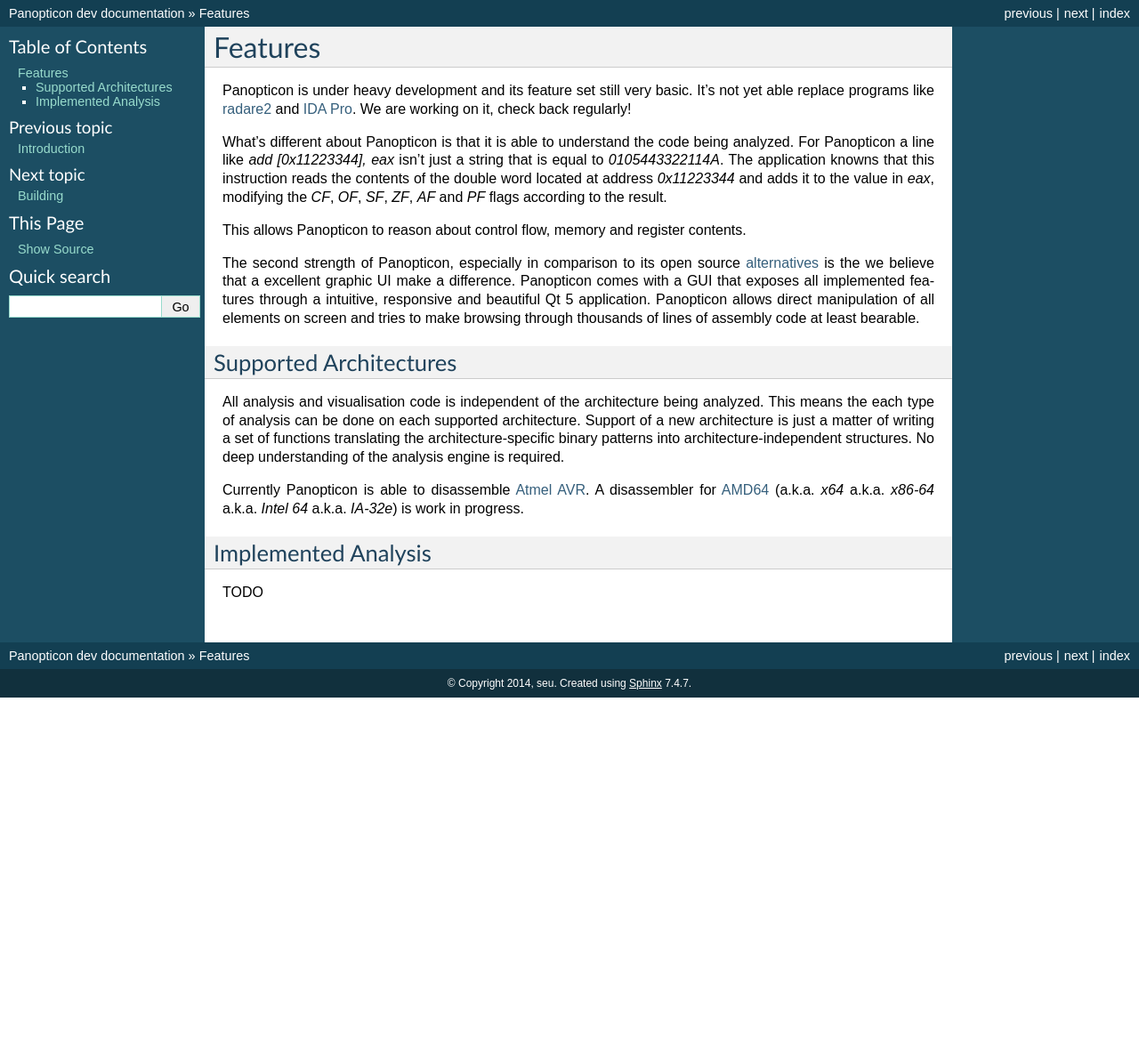
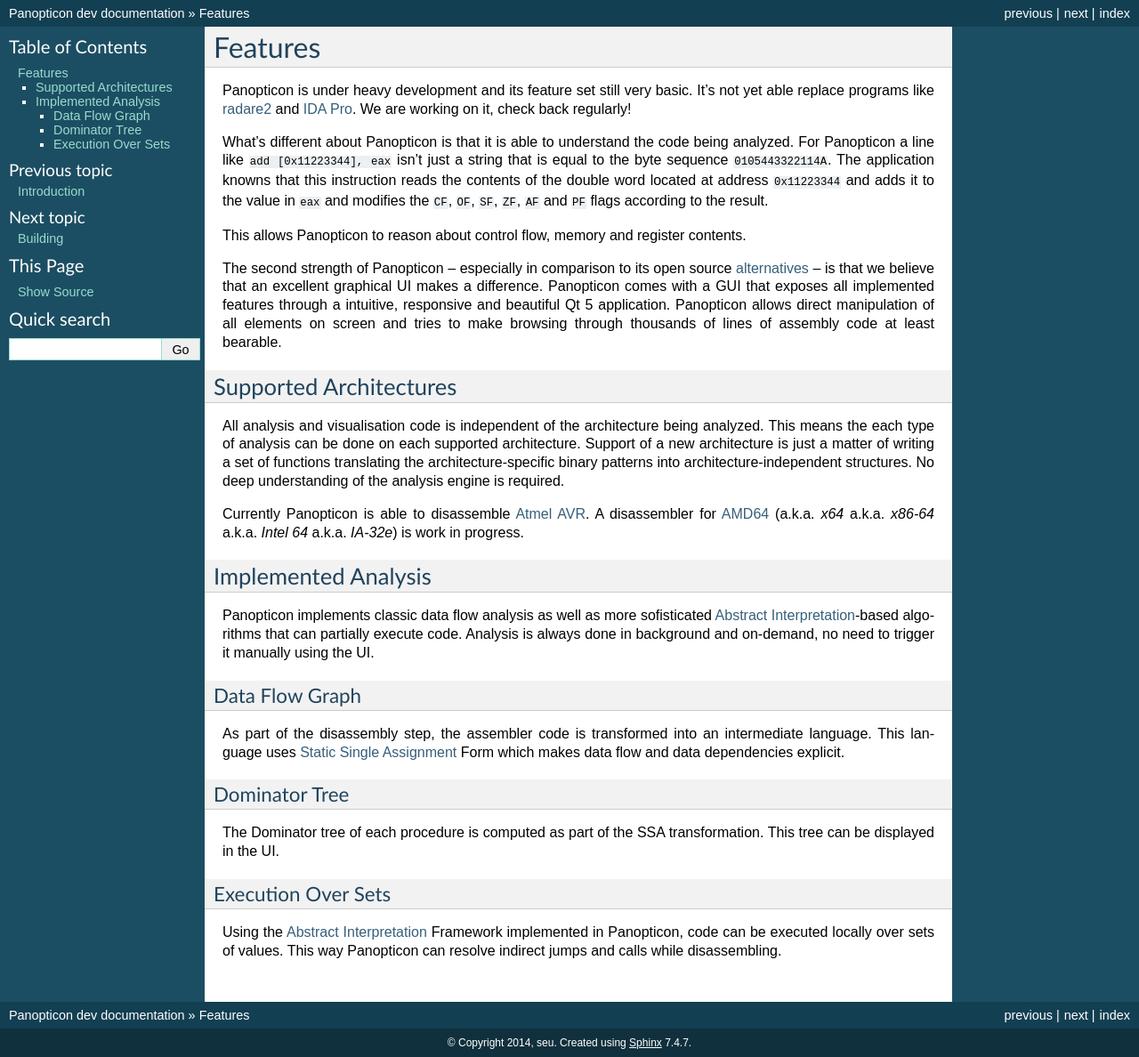
Before and after one commit to das-labor/panopticon, a Sphinx documentation site: the page built from doc/feats.rst, in a window 1280 px wide. Shown: the whole page at 89% size. Built offline with Sphinx 7.4.7, drawn with Linux system fonts in a browser that asks for light colours; pages that are not in the unit, such as notebooks, are missing from menus; before the commit the page ends 900 px from its top, so only the background shows below that.

Commit message:
doc short writeup about analysis features

```diff
--- a/doc/feats.rst
+++ b/doc/feats.rst
@@ -6,19 +6,19 @@
 `IDA Pro <https://www.hex-rays.com/>`_. We are working on it, check back regularly!
 
 What's different about Panopticon is that it is able to understand the code being
-analyzed. For Panopticon a line like `add [0x11223344], eax` isn't just a string
-that is equal to `0105443322114A`. The application knowns that this instruction
-reads the contents of the double word located at address `0x11223344` and adds it to the
-value in `eax`, modifying the `CF`, `OF`, `SF`, `ZF`, `AF` and `PF` flags according to
-the result.
+analyzed. For Panopticon a line like ``add [0x11223344], eax`` isn't just a string
+that is equal to the byte sequence ``0105443322114A``. The application knowns that
+this instruction reads the contents of the double word located at address
+``0x11223344`` and adds it to the value in ``eax`` and modifies the ``CF``, ``OF``,
+``SF``, ``ZF``, ``AF`` and ``PF`` flags according to the result.
 
 This allows Panopticon to reason about control flow, memory and register contents.
 
 .. todo::
   Concrete example
 
-The second strength of Panopticon, especially in comparison to its open source
-:doc:`alternatives <others>` is the we believe that a excellent graphic UI make a
+The second strength of Panopticon -- especially in comparison to its open source
+:doc:`alternatives <others>` -- is that we believe that an excellent graphical UI makes a
 difference. Panopticon comes with a GUI that exposes all implemented features through
 a intuitive, responsive and beautiful Qt 5 application. Panopticon allows direct
 manipulation of all elements on screen and tries to make browsing through
@@ -33,12 +33,40 @@
 the architecture-specific binary patterns into architecture-independent structures.
 No deep understanding of the analysis engine is required.
 
-Currently Panopticon is able to disassemble `Atmel AVR <http://www.atmel.com/products/microcontrollers/avr/>`_.
-A disassembler for `AMD64 <http://developer.amd.com/resources/documentation-articles/developer-guides-manuals/>`_
+Currently Panopticon is able to disassemble
+`Atmel AVR <http://www.atmel.com/products/microcontrollers/avr/>`_. A disassembler
+for `AMD64 <http://developer.amd.com/resources/documentation-articles/developer-guides-manuals/>`_
 (a.k.a. *x64* a.k.a. *x86-64* a.k.a. *Intel 64* a.k.a. *IA-32e*) is work in progress.
 
 
 Implemented Analysis
 --------------------
 
-TODO
+Panopticon implements classic data flow analysis as well as more sofisticated
+`Abstract Interpretation <AI>`_-based algorithms that can partially execute
+code. Analysis is always done in background and on-demand, no need to trigger
+it manually using the UI.
+
+Data Flow Graph
+~~~~~~~~~~~~~~~
+
+As part of the disassembly step, the assembler code is transformed into an
+intermediate language. This language uses `Static Single Assignment <SSA>`_ Form
+which makes data flow and data dependencies explicit.
+
+.. todo:: Data flow example.
+
+Dominator Tree
+~~~~~~~~~~~~~~
+
+The Dominator tree of each procedure is computed as part of the SSA transformation.
+This tree can be displayed in the UI.
+
+Execution Over Sets
+~~~~~~~~~~~~~~~~~~~
+
+Using the `Abstract Interpretation <AI>`_ Framework implemented in Panopticon,
+code can be executed locally over sets of values. This way Panopticon can resolve
+indirect jumps and calls while disassembling.
+
+.. todo:: Indirect jump example.
```
